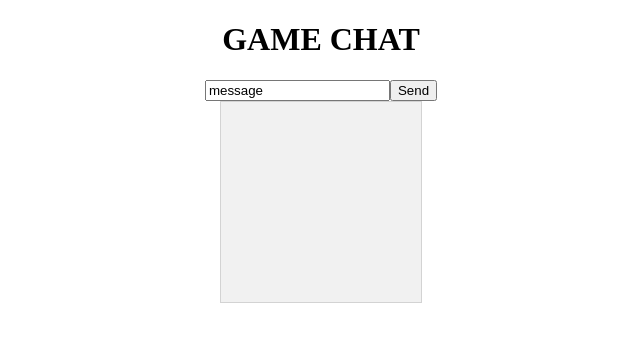
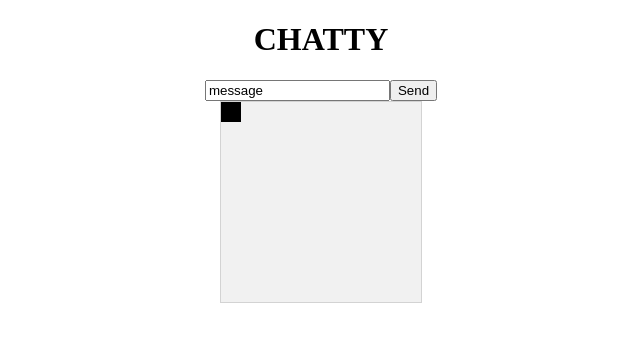
Before and after one commit to Gustan13/RealtimeSocketImplementation, a website with bundled scripts: page index.html in a window 1280 px wide. Shown: the whole page, without its empty margins (319-959 px from the left). Built offline with nearby package versions, Linux system fonts and the light colour scheme; files whose address does not match are found by name.

Commit message:
no client lag

```diff
--- a/index.html
+++ b/index.html
@@ -3,14 +3,14 @@
 <script src="/socket.io/socket.io.js"></script>
 
 <body>
-    <h1>GAME CHAT</h1>
+    <h1>CHATTY</h1>
     <div>
         <input id="input" value="message"><button onclick="send()" id="send">Send</button>
     </div>
     <canvas id="myCanvas" width="200" height="200"></canvas>
 </body>
 
-<script src="stuff.js"></script>
+<script src="stuff.ts"></script>
 <link rel="stylesheet" href="style.css">
 </link>
 
--- a/package.json
+++ b/package.json
@@ -1,6 +1,7 @@
 {
   "dependencies": {
     "express": "^4.21.2",
-    "socket.io": "^4.8.1"
+    "socket.io": "^4.8.1",
+    "socket.io-client": "^4.8.1"
   }
 }
--- a/stuff.js
+++ b/stuff.ts
@@ -1,35 +1,50 @@
-var user = 0
-var velocity = [0, 0]
+import { io, Socket } from "socket.io-client"
 
-const socket = io()
+var user: number = 0
+var velocity: number[] = [0, 0]
+var position: number[] = [0, 0]
+var text: string = ""
 
-const canvas = document.getElementById("myCanvas")
-const ctx = canvas.getContext("2d");
+const socket: Socket = io()
 
-const sendButton = document.getElementById("send")
-const input = document.getElementById("input")
+const canvas: HTMLCanvasElement = document.getElementById("myCanvas") as HTMLCanvasElement
+const ctx: CanvasRenderingContext2D = canvas.getContext("2d") as CanvasRenderingContext2D;
+
+const input: HTMLInputElement = document.getElementById("input") as HTMLInputElement
 
 function send() {
     socket.emit("send message", user, input.value)
+    text = input.value
+    input.value = ""
+}
+
+function localDraw() {
+    position[0] += velocity[0]
+    position[1] += velocity[1]
+    socket.emit("move", user, velocity[0], velocity[1])
+    ctx.clearRect(0, 0, 200, 200)
+    ctx.fillStyle = "black"
+    ctx.font = "15px Consolas"
+    ctx.fillRect(position[0], position[1], 20, 20)
+    ctx.fillText(text, position[0], position[0] - 10)
 }
 
 socket.on("draw", (entities) => {
-    const keys = Object.keys(entities)
-    // ctx.fillStyle = "white"
-    ctx.clearRect(0, 0, 200, 200)
-    socket.emit("move", user, velocity[0], velocity[1])
-    console.log(velocity)
-    ctx.fillStyle = "black"
-    ctx.font = "15px Consolas"
+    const keys: string[] = Object.keys(entities)
+    localDraw()
     keys.forEach(function (item, index) {
-        ctx.fillRect(entities[item][0], entities[item][1], 20, 20)
-        ctx.fillText(entities[item][2], entities[item][0], entities[item][1] - 10)
+        if (item != socket.id) {
+            ctx.fillRect(entities[item][0], entities[item][1], 20, 20)
+            ctx.fillText(entities[item][2], entities[item][0], entities[item][1] - 10)
+        }
     })
 })
 
 socket.on("connection", (id) => {
     user = id
 })
+
+const interval = setInterval(localDraw, 1)
 
 function left() {
     velocity[0] = -1
```
Also changed, not shown: index.ts (renamed from index.js, +5 -3 lines), 2 other files.
